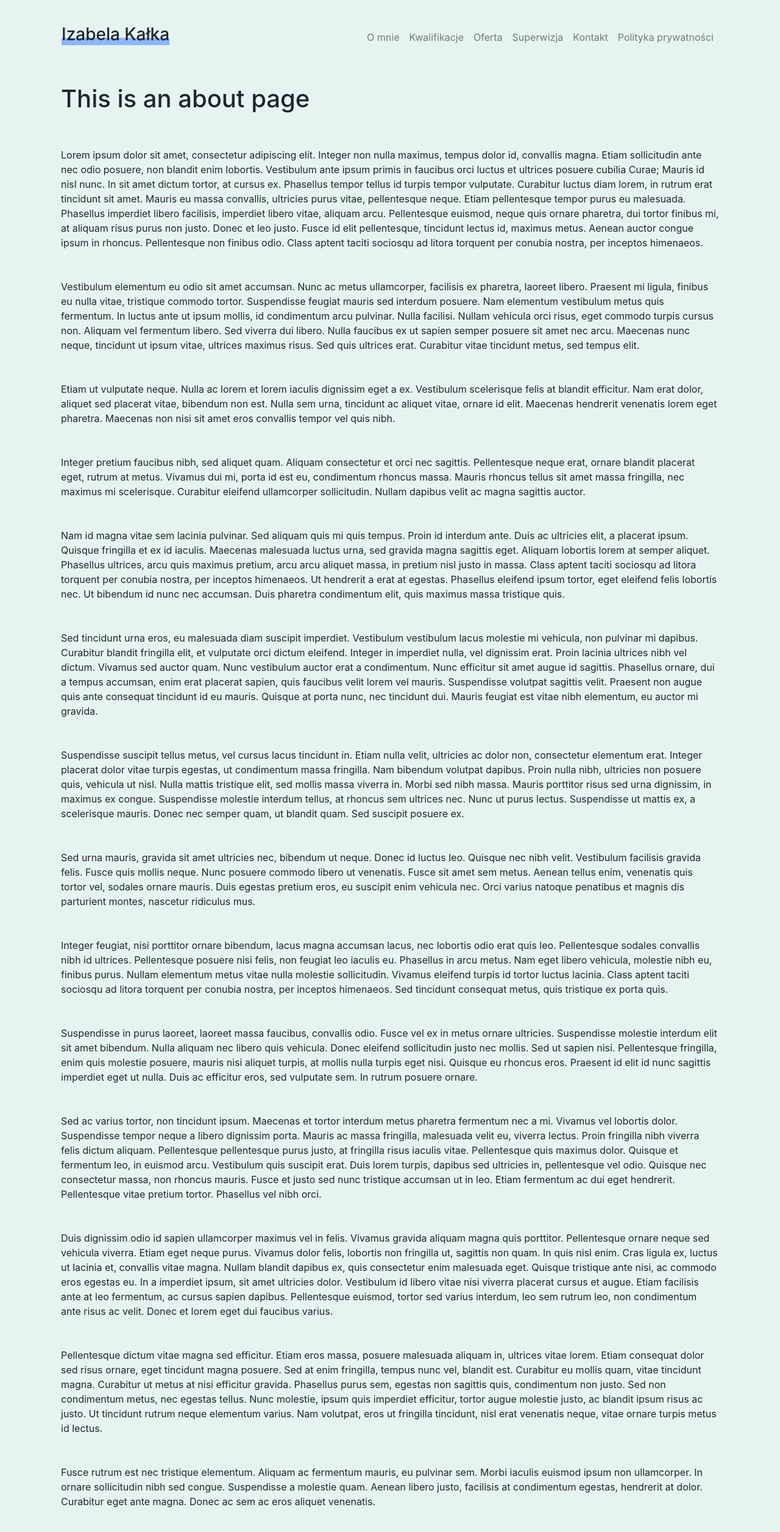
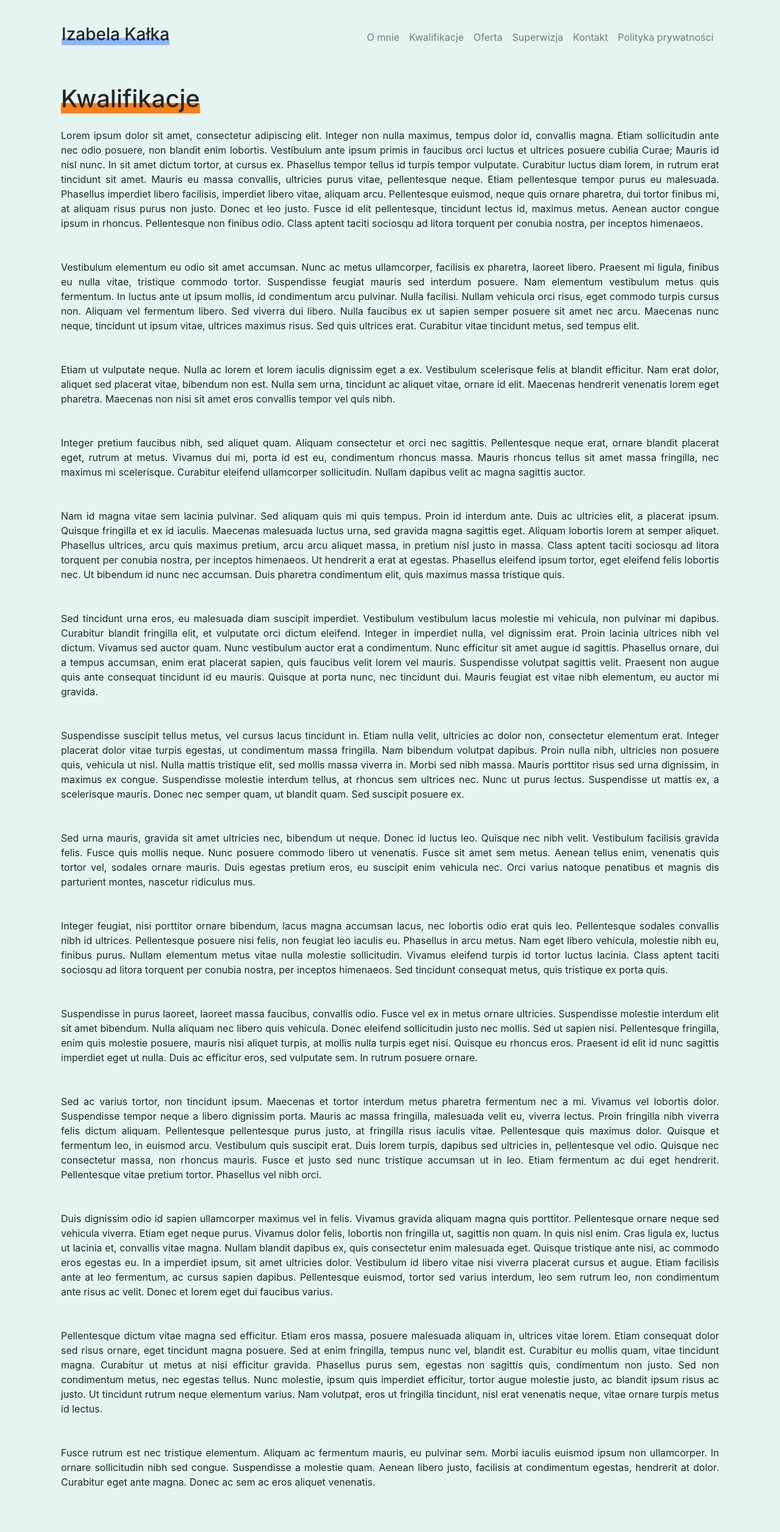
Before and after one commit to Torak28/mom-friend-site-example, a Vue app: page / in a window 1280 px wide. Shown: the top 2512 px of the page at 61% size. Built offline with nearby package versions, Linux system fonts and the light colour scheme; no server answers.

Commit message:
It all sor of works, waiting for data

```diff
--- a/src/App.vue
+++ b/src/App.vue
@@ -69,4 +69,8 @@ export default {
     min-height: 50px;
     margin: auto;
   }
+  .text {
+    text-align: justify;
+    text-justify: inter-word;
+  }
 </style>
--- a/src/components/footerContact.vue
+++ b/src/components/footerContact.vue
@@ -3,14 +3,18 @@
     <br>
     <br>
     <br>
-    <b-row>
+    <b-row class='text-center' align-v="center">
       <b-col md='6' style="background: white;">
-        <gmap-map :center= "center" :zoom= "zoom" style="width:80%;  height: 300px;">
+        Mapa:
+        <gmap-map :center= "center" :zoom= "zoom" class='map'>
           <gmap-marker :position.sync=markerPos1 :clickable="true"></gmap-marker>
         </gmap-map>
       </b-col>
       <b-col md='6' style="background: green;">
-        XD 2
+        XDXD
+        <br>
+        <br>
+        XDXD
       </b-col>
     </b-row>
   </b-container>
@@ -34,4 +38,12 @@ export default {
         max-width: 100%;
         height: auto;
   }
+  .map {
+    width:70%;
+    height: 200px;
+    margin-left: auto;
+    margin-right: auto;
+    /* margin-top: 10px; */
+    margin-bottom: 10px;
+  }
 </style>
--- a/src/views/About.vue
+++ b/src/views/About.vue
@@ -1,7 +1,12 @@
 <template>
   <b-container class="about">
-    <h1>This is an about page</h1>
-<br>
+    <b-row>
+        <b-col>
+          <h1>Kwalifikacje</h1>
+        </b-col>
+        </b-row>
+    <b-row class='text'>
+      <b-col>
 <br>
 Lorem ipsum dolor sit amet, consectetur adipiscing elit. Integer non nulla maximus, tempus dolor id, convallis magna. Etiam sollicitudin ante nec odio posuere, non blandit enim lobortis. Vestibulum ante ipsum primis in faucibus orci luctus et ultrices posuere cubilia Curae; Mauris id nisl nunc. In sit amet dictum tortor, at cursus ex. Phasellus tempor tellus id turpis tempor vulputate. Curabitur luctus diam lorem, in rutrum erat tincidunt sit amet. Mauris eu massa convallis, ultricies purus vitae, pellentesque neque. Etiam pellentesque tempor purus eu malesuada. Phasellus imperdiet libero facilisis, imperdiet libero vitae, aliquam arcu. Pellentesque euismod, neque quis ornare pharetra, dui tortor finibus mi, at aliquam risus purus non justo. Donec et leo justo. Fusce id elit pellentesque, tincidunt lectus id, maximus metus. Aenean auctor congue ipsum in rhoncus. Pellentesque non finibus odio. Class aptent taciti sociosqu ad litora torquent per conubia nostra, per inceptos himenaeos.
 <br>
@@ -56,6 +61,8 @@ Pellentesque dictum vitae magna sed efficitur. Etiam eros massa, posuere malesua
 <br>
 <br>
 Fusce rutrum est nec tristique elementum. Aliquam ac fermentum mauris, eu pulvinar sem. Morbi iaculis euismod ipsum non ullamcorper. In ornare sollicitudin nibh sed congue. Suspendisse a molestie quam. Aenean libero justo, facilisis at condimentum egestas, hendrerit at dolor. Curabitur eget ante magna. Donec ac sem ac eros aliquet venenatis.
+      </b-col>
+    </b-row>
   </b-container>
 </template>
 
@@ -64,4 +71,9 @@ Fusce rutrum est nec tristique elementum. Aliquam ac fermentum mauris, eu pulvin
     text-align: justify;
     text-justify: inter-word;
   }
+  h1 {
+    text-align: right;
+    background: linear-gradient(180deg, rgba(255,255,255,0) 65%, rgb(255, 127, 17) 65%);
+    display: inline;
+  }
 </style>
```
